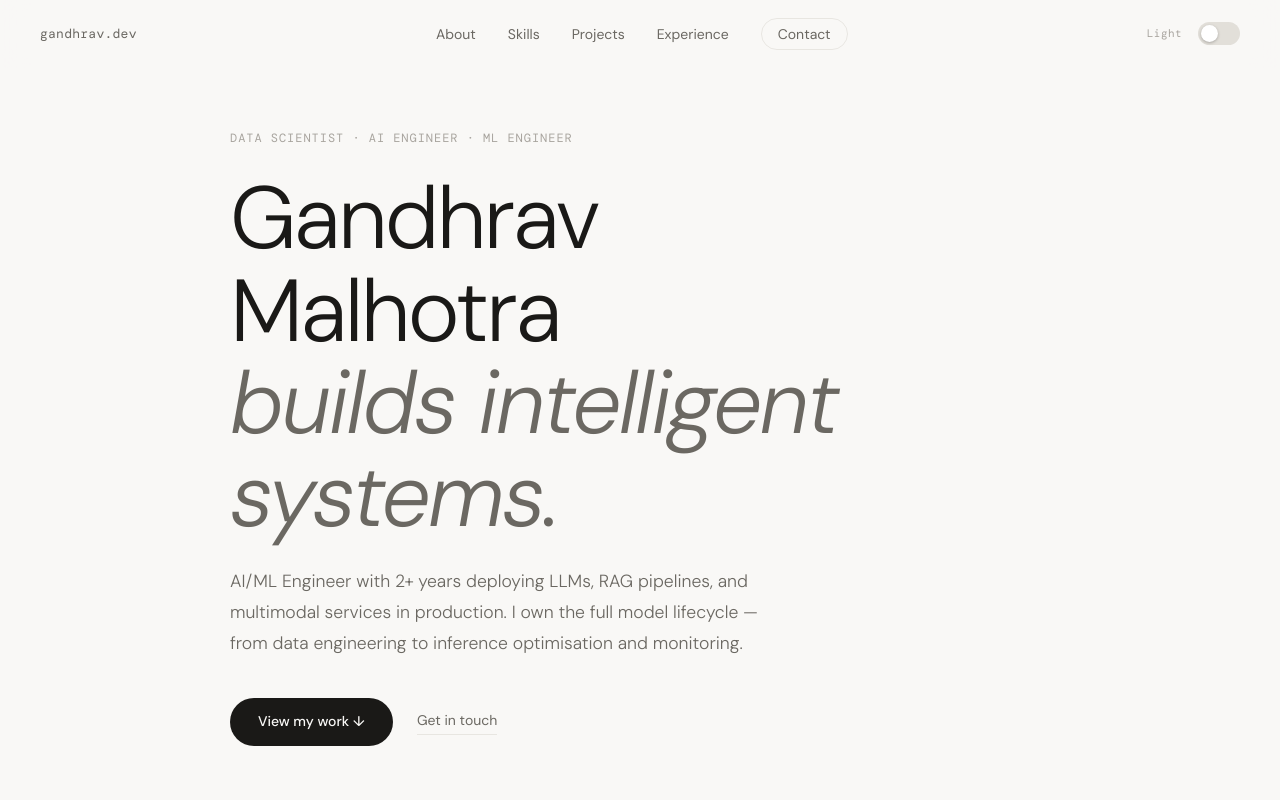
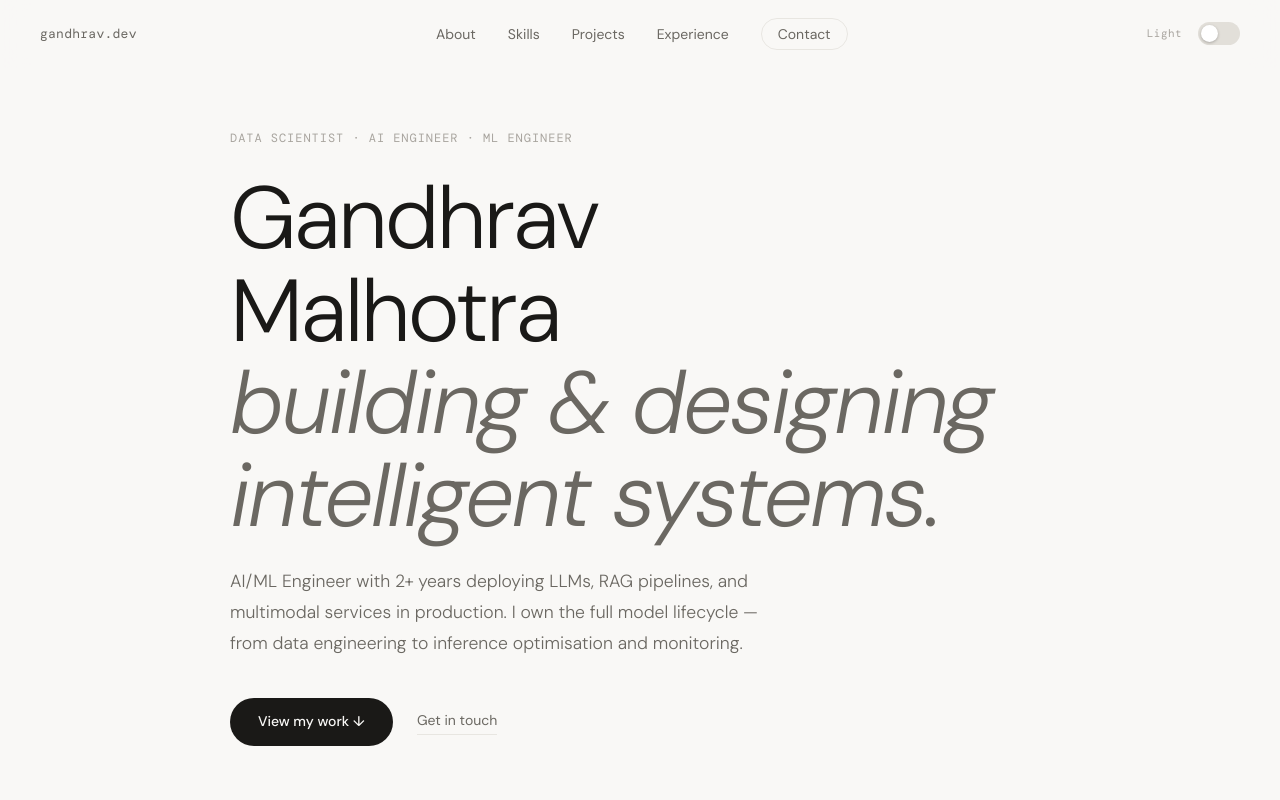
Before and after one commit to Gandhrav/Gandhrav.github.io, a plain HTML site: page index.html in a window 1280 px wide. Shown: the top 800 px of the page. Drawn offline with nearby package versions, Linux system fonts and the light colour scheme; a web font is replaced by a local one.

Commit message:
tagline modified

```diff
--- a/index.html
+++ b/index.html
@@ -322,8 +322,8 @@
   <h1 class="hero-name">
     Gandhrav<br>
     Malhotra<br>
-    <em>builds intelligent</em><br>
-    <em>systems.</em>
+    <em>building & designing</em><br>
+    <em>intelligent systems.</em>
   </h1>
   <p class="hero-desc">
     AI/ML Engineer with 2+ years deploying LLMs, RAG pipelines, and
```
